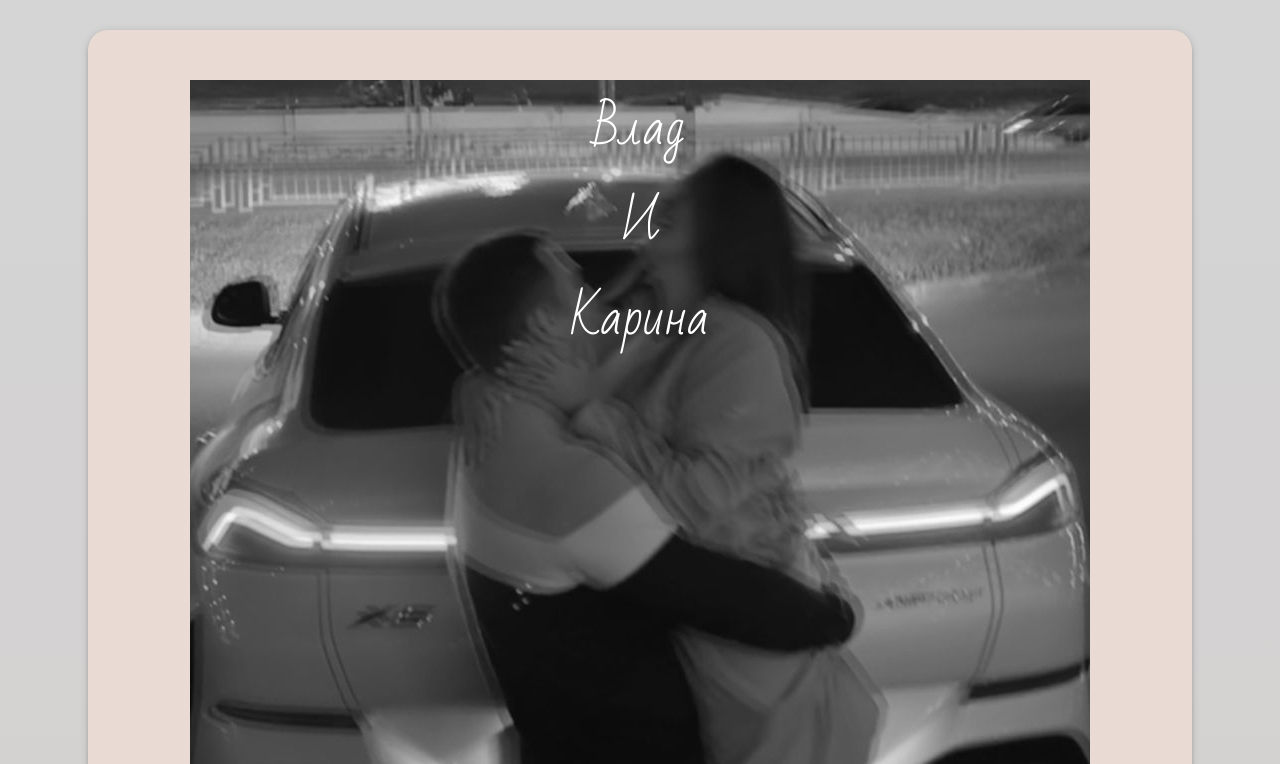
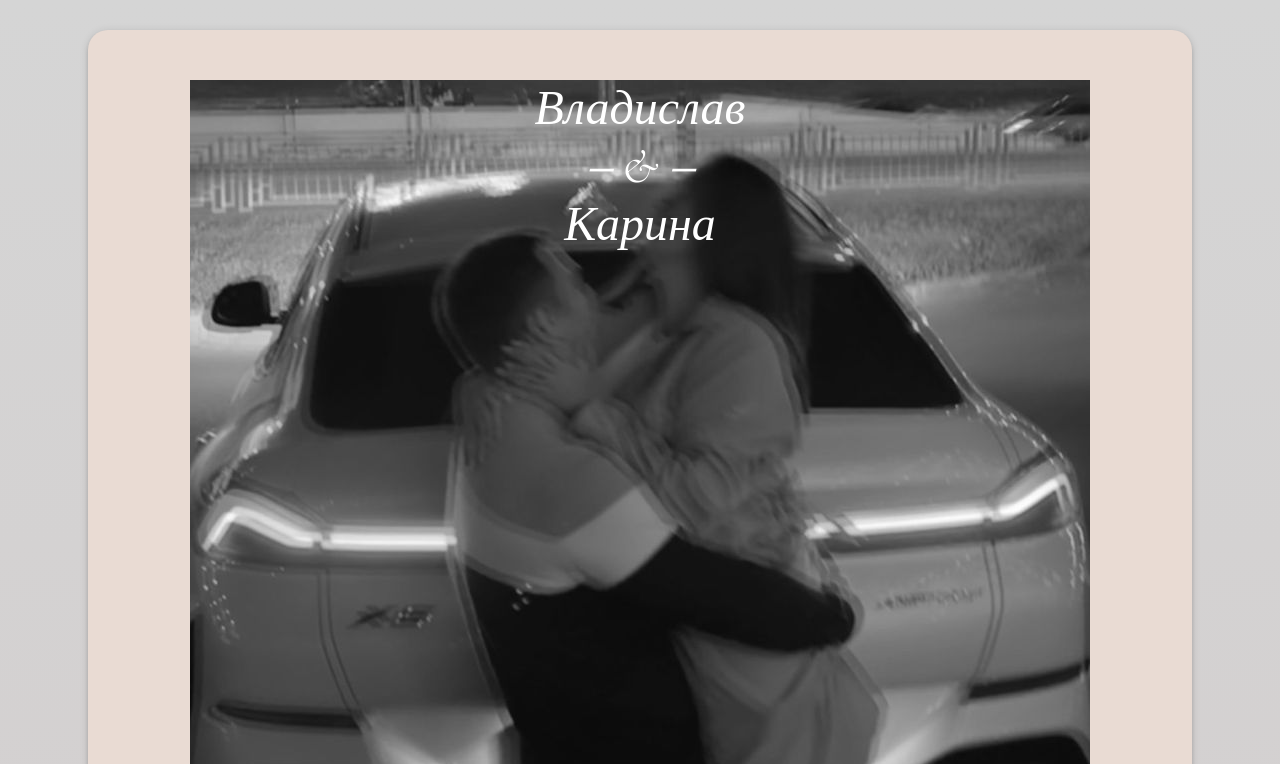
Before and after one commit to pemponce/ForSister, a React (Create React App) app in the folder front/: page / in a window 1280 px wide. Shown: the top 764 px of the page. Built offline with nearby package versions, Linux system fonts and the light colour scheme.

Commit message:
new font style

```diff
--- a/front/src/App.css
+++ b/front/src/App.css
@@ -29,9 +29,9 @@
 }
 
 .VladKarina {
-    font-family: "Bad Script", cursive;
+    font-family: "Cormorant Garamond", serif;
     font-weight: 400;
-    font-style: normal;
+    font-style: italic;
     font-size: 3rem;
     color: white;
     text-align: center;
@@ -73,7 +73,7 @@
 }
 
 h1 {
-    font-family: "Bad Script", cursive;
+    font-family: "Cormorant Garamond", serif;
     font-weight: 400;
     font-style: normal;
     font-size: 4rem;
@@ -82,7 +82,7 @@
 }
 
 .textContent {
-    font-family: "Bad Script", cursive;
+    font-family: "Cormorant Garamond", serif;
     font-weight: 150;
     font-style: normal;
     font-size: 1.4rem;
@@ -110,7 +110,7 @@
 }
 
 .css-cyfsxc-MuiPickersCalendarHeader-labelContainer {
-    font-family: "Bad Script", cursive !important;
+    font-family: "Cormorant Garamond", serif !important;
     font-weight: 250 !important;
     line-height: 1.2 !important;
     font-style: normal !important;
@@ -133,6 +133,10 @@
     height: 100px;
     margin: auto;
     background-image: url('https://optim.tildacdn.com/tild3263-6338-4662-a336-656630633834/-/resize/122x/-/format/webp/photo.png');
+}
+
+.css-1u23akw-MuiButtonBase-root-MuiPickersDay-root {
+    font-size: 1.05rem !important;
 }
 
 .weddingCeremonyImage {
@@ -165,12 +169,12 @@
     font-size: 14px;
     font-weight: 400;
     color: rgb(0, 0, 0);
-    font-family: "EB Garamond";
+    font-family: "Cormorant Garamond", serif;
 }
 
 body {
     height: 100%;
-    font-family: "Bad Script", cursive;
+    font-family: "Cormorant Garamond", serif;
     background: linear-gradient(170deg, white, rgb(188, 205, 212)) fixed;
 }
 
@@ -179,7 +183,7 @@
     width: 75%;
     margin: auto;
     display: flex;
-    flex-wrap: wrap; /* Обернуть элементы на новую строку при нехватке места */
+    flex-wrap: wrap;
     justify-content: space-around; /* Распределить элементы равномерно вокруг контейнера */
     align-items: center;
 }
@@ -211,7 +215,7 @@
 .tdContent {
     max-width: 200px;
     font-family: inherit;
-    font-size: 1.2rem;
+    font-size: 1.4rem;
     line-height: 1.3rem;
     text-align: center;
     margin: 25px auto;
--- a/front/src/App.js
+++ b/front/src/App.js
@@ -19,6 +19,11 @@
             <link rel="preconnect" href="https://fonts.gstatic.com" crossOrigin/>
             <link href="https://fonts.googleapis.com/css2?family=Bad+Script&display=swap" rel="stylesheet"/>
 
+            <link rel="preconnect" href="https://fonts.googleapis.com"/>
+            <link rel="preconnect" href="https://fonts.gstatic.com" crossOrigin/>
+            <link
+                href="https://fonts.googleapis.com/css2?family=Cormorant+Garamond:ital,wght@0,300;0,400;0,500;0,600;0,700;1,300;1,400;1,500;1,600;1,700&display=swap"
+                rel="stylesheet"/>
         </head>
         <body>
 
--- a/front/src/components/TopPagePhotos.js
+++ b/front/src/components/TopPagePhotos.js
@@ -11,9 +11,9 @@
                 <Box>
                     <div className="ImgK">
                         <div className="VladKarina">
-                            Влад
+                            Владислав
                             <tr/>
-                            И
+                            ⎯ & ⎯
                             <tr/>
                             Карина
                         </div>
```
